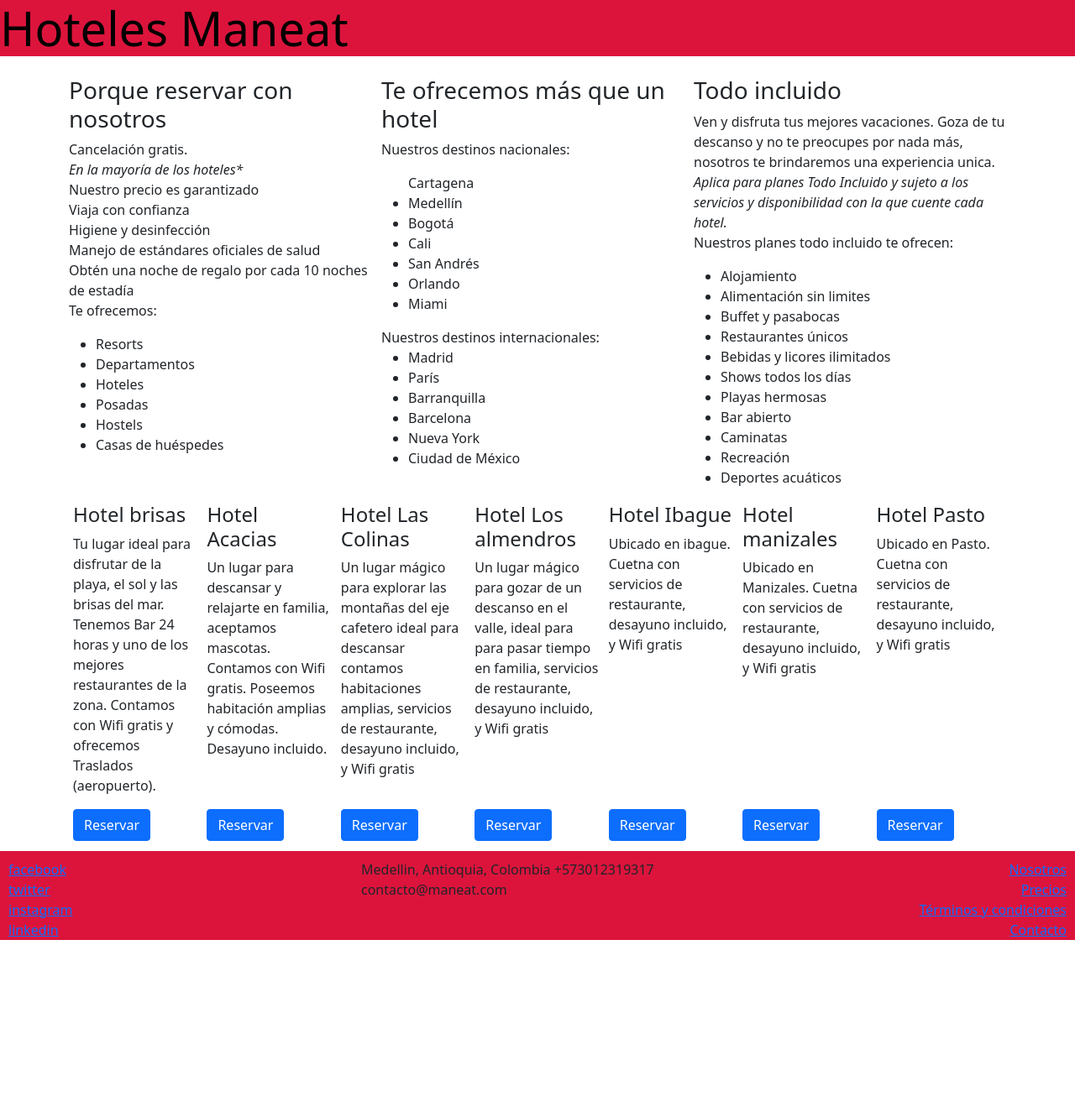
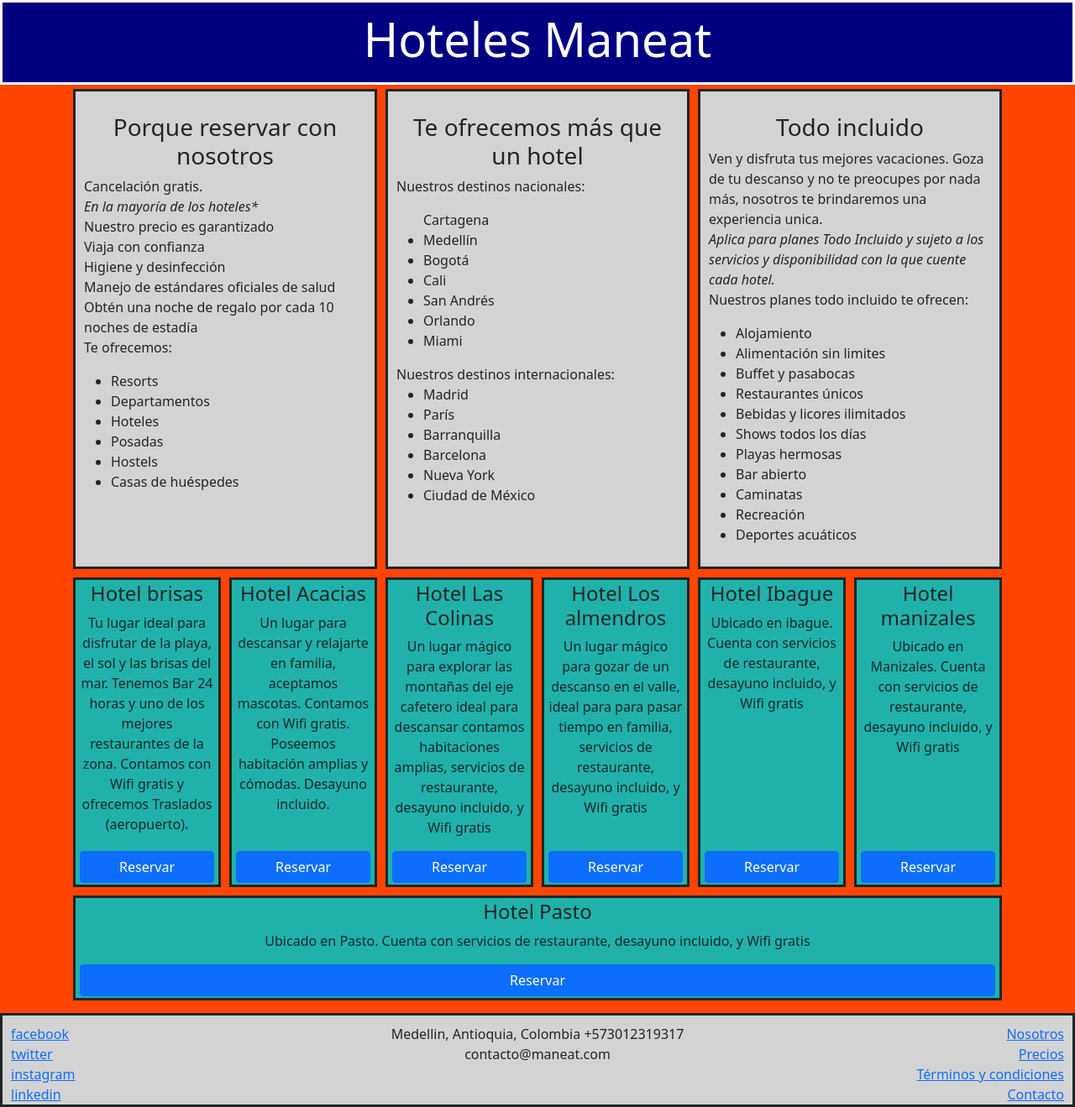
Before and after one commit to Karl464/Guia_de_hoteles, a website: page index.html in a window 1280 px wide. Shown: the whole page at 84% size. Before the commit the page ends 1120 px from the top, so only its background shows below. Drawn offline with nearby package versions, Linux system fonts and the light colour scheme.

Commit message:
Actualización de estilos, ortografía y de descripción de README.

```diff
--- a/css/main.css
+++ b/css/main.css
@@ -1,20 +1,53 @@
 .jumbotron{
-    background-color:crimson ;
-    color: black;
+    padding: 10px;
+    text-align: center;
+    background:navy;
+    color: white;
+    font-size: 80px;
+    border-style: solid;
+}
+.contenido {
+    flex: 300px;
+    padding: 10px;
+    background-color:lightgray  ;
+    margin-top: 5px;
+    margin-bottom: 5px;
+    margin-left: 5px;
+    margin-right: 5px;
+    border-style: solid;
+}
+body{
+    background-color: orangered ;
+}
+h3 {
+    text-align: center;
+}
+h4 {
+    text-align: center;
 }
 footer{
     padding: 10px 10px 0 10px;
-    background-color: crimson;
+    background-color:lightgray ;
     margin-bottom: 0px;
     margin-top: 10px;
+    border-style: solid;
+}
+address
+{
+    text-align: center;
 }
 .card-hotel{
     flex: 1 150px;
     padding: 2px 5px 2px 5px;
+    background-color:lightseagreen ;
+    margin-top: 5px;
+    margin-bottom: 5px;
+    margin-left: 5px;
+    margin-right: 5px;
+    border-style: solid;
+    text-align: center;
 }
 .btn-reserva{
-/*    width: 100%;
-    position: absolute;
-    left: 0;
-    bottom: 0;*/
+    width: 100%;
+    border-style: solid;
 }
--- a/index.html
+++ b/index.html
@@ -21,9 +21,9 @@
   </div>
 
   <div class="container">
-    <div class="d-flex">
+    <div class="d-flex flex-wrap flex-row">
       <!-- "row"> -->
-      <div class="col-sm-4">
+      <div class="contenido col-sm-4">
         <p>
         <h3>Porque reservar con nosotros</h3>
         <p>
@@ -46,7 +46,7 @@
         </p>
         </p>
       </div>
-      <div class="col-sm-4">
+      <div class="contenido col-sm-4">
         <p>
         <h3>Te ofrecemos más que un hotel</h3>
         <p>
@@ -72,7 +72,7 @@
         </p>
         </p>
       </div>
-      <div class="col-sm-4">
+      <div class="contenido col-sm-4">
         <p>
         <h3>Todo incluido</h3>
         <p>
@@ -143,7 +143,7 @@
       <div class="card-hotel d-flex flex-column justify-content-between">
         <div>
           <h4>Hotel Ibague</h4>
-          <p>Ubicado en ibague. Cuetna con servicios de restaurante, desayuno incluido, y Wifi gratis</p>
+          <p>Ubicado en ibague. Cuenta con servicios de restaurante, desayuno incluido, y Wifi gratis</p>
         </div>
         <div>
           <a class="btn btn-primary btn-reserva" href="#" role="button">Reservar</a>
@@ -152,7 +152,7 @@
       <div class="card-hotel  d-flex flex-column justify-content-between">
         <div>
           <h4>Hotel manizales</h4>
-          <p>Ubicado en Manizales. Cuetna con servicios de restaurante, desayuno incluido, y Wifi gratis</p>
+          <p>Ubicado en Manizales. Cuenta con servicios de restaurante, desayuno incluido, y Wifi gratis</p>
         </div>
         <div>
           <a class="btn btn-primary btn-reserva" href="#" role="button">Reservar</a>
@@ -162,7 +162,7 @@
       <div class="card-hotel d-flex flex-column justify-content-between">
         <div>
           <h4>Hotel Pasto</h4>
-          <p>Ubicado en Pasto. Cuetna con servicios de restaurante, desayuno incluido, y Wifi gratis</p>
+          <p>Ubicado en Pasto. Cuenta con servicios de restaurante, desayuno incluido, y Wifi gratis</p>
         </div>
         <div>
           <a class="btn btn-primary btn-reserva" href="#" role="button">Reservar</a>
```
Also changed, not shown: README.md.
